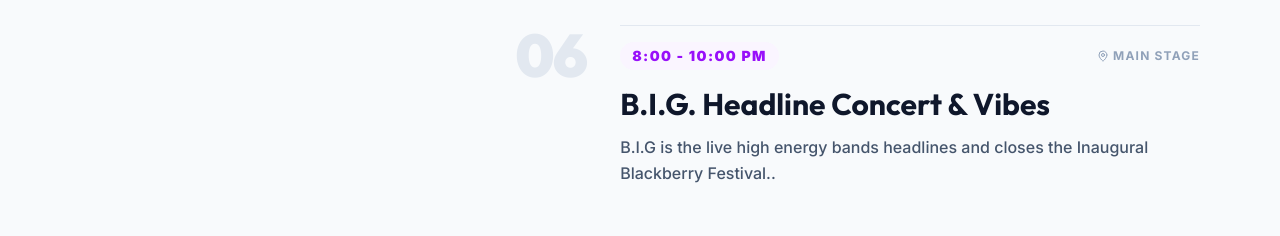
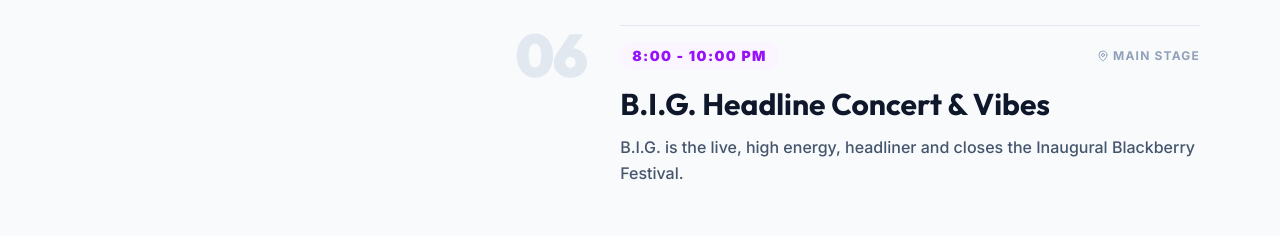
Before and after one commit to sketchesandpixels/BlackberryFestivalNew2, a React (Vite) app: page / in a window 1280 px wide. Shown: the part 4600-4836 px from the top of the page. Built offline with nearby package versions, Linux system fonts and the light colour scheme.

Commit message:
Schedule

```diff
--- a/src/components/Schedule.tsx
+++ b/src/components/Schedule.tsx
@@ -47,7 +47,7 @@ const SCHEDULE_DATA = [
     time: "8:00 - 10:00 PM",
     title: "B.I.G. Headline Concert & Vibes",
     location: "Main Stage",
-    description: "B.I.G is the live high energy bands headlines and closes the Inaugural Blackberry Festival..",
+    description: "B.I.G. is the live, high energy, headliner and closes the Inaugural Blackberry Festival.",
     icon: Star,
     color: COLORS.crimson
   }
```
